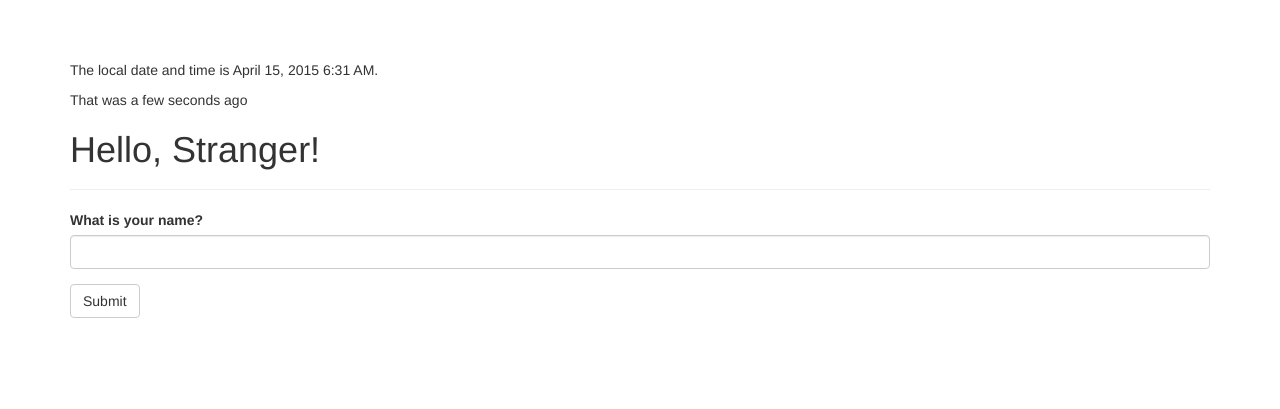
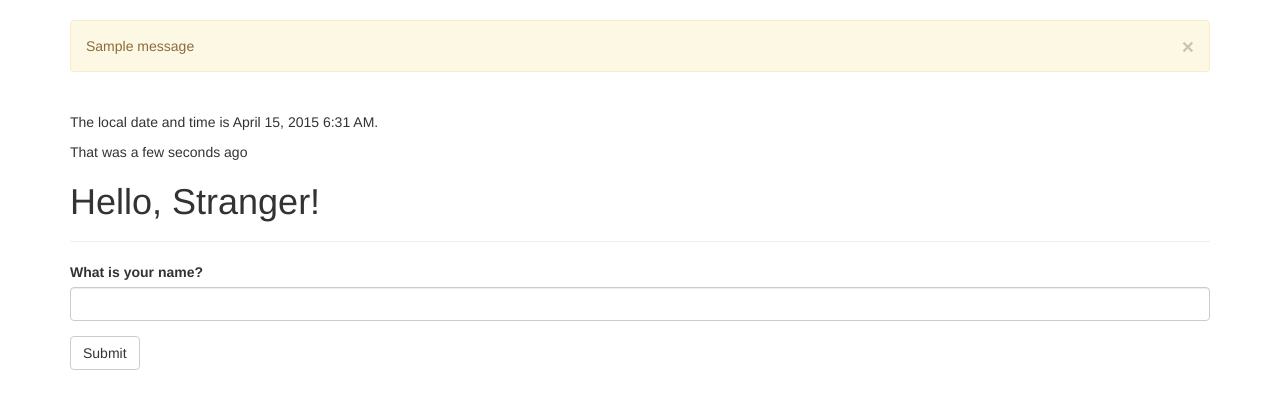
Before and after one commit to kba977/flasky, a Flask app: page / in a window 1280 px wide. Shown: the part 52-461 px from the top of the page. Run offline with Flask 2, Linux system fonts and the light colour scheme; one stand-in notice (Sample message) is shown; some libraries are stand-ins or nearby versions.

Commit message:
加入消息闪现

```diff
--- a/flasky.py
+++ b/flasky.py
@@ -1,4 +1,4 @@
-from flask import Flask, render_template, session, redirect, url_for
+from flask import Flask, render_template, session, redirect, url_for, flash
 from flask.ext.script import Manager
 from flask.ext.bootstrap import Bootstrap
 from flask.ext.moment import Moment
@@ -26,7 +26,11 @@ class NameForm(Form):
 def index():
     form = NameForm()
     if form.validate_on_submit():
+        old_name = session.get('name')
+        if old_name is not None and old_name != form.name.data:
+            flash('Looks like you have changed your name!')
         session['name'] = form.name.data
+        form.name.data = ''
         return redirect(url_for('index'))
     return render_template('index.html',
                            current_time=datetime.utcnow(),
--- a/templates/base.html
+++ b/templates/base.html
@@ -26,6 +26,13 @@
 
 {% block content %}
 <div class="container">
+    {% for message in get_flashed_messages() %}
+    <div class="alert alert-warning">
+        <button type="button" class="close" data-dismiss="alert">&times;</button>
+        {{ message }}
+    </div>
+    {% endfor %}
+
     {% block page_content %}{% endblock %}
 </div>
 {% endblock %}
```
